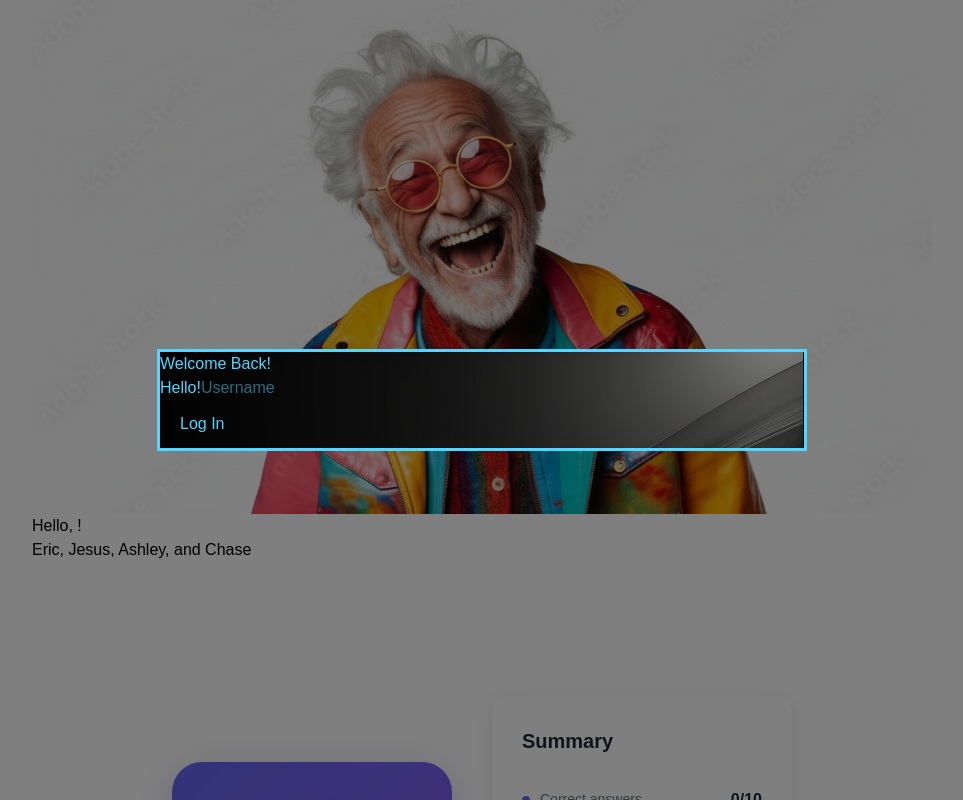
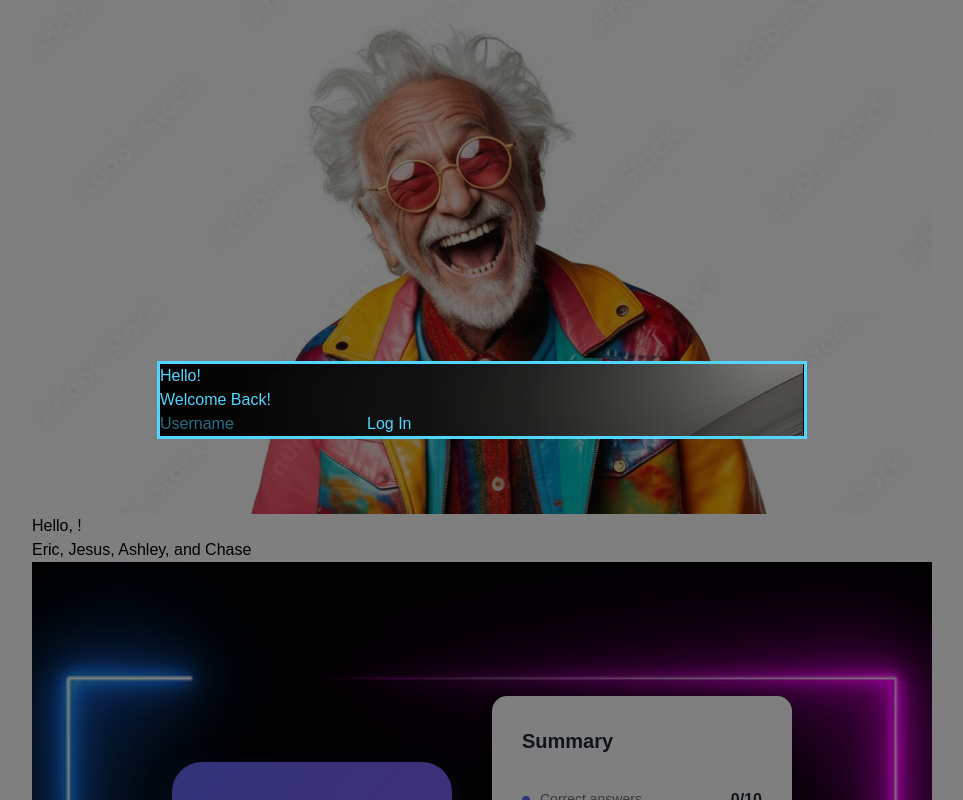
Before and after one commit to Ashleyrfj2/Trivia-unit4, a React (Vite) app in the folder Front end/: page /play/results in a window 1280 px wide. Shown: the top 800 px of the page, without its empty margins (158-1121 px from the left). Built offline with nearby package versions, Linux system fonts and the light colour scheme.

Commit message:
localstorage

```diff
--- a/Front end/src/components/shared/modal.jsx
+++ b/Front end/src/components/shared/modal.jsx
@@ -1,6 +1,3 @@
-
-//const [loginModal, setLoginModal] = useState(true);
-
 import {useState } from 'react';
 
 const Modal = ({ userNameLogIn, setLoginModal }) => {
@@ -26,16 +23,14 @@ return (
 
 
 
-	<div className="mockup-window border w-full content-center" id="modalview">
-	 <section className='login'> Welcome Back!
-	 <div className="grid place-content-center border-t border-base-30 h-90" id='modalconent'>Hello!
+	<div className="mockup-window border w-full" id="modalview">
+	 <div className="grid place-content-center border-t border-base-30 h-90">Hello!
+	 <p>Welcome Back!</p>
+      <input name="userName" onChange={handleInputChange} placeholder="Username" />
 
 
-<input type="text" placeholder="Username" className="input h-8 " onChange={handleInputChange}/>
-			<div>
-      <button className="btn btn-soft btn-accent h-4 w-40" onClick={handleSubmit}>Log In</button>
-	  </div>
-    </div></section></div>
+      <button onClick={handleSubmit}>Log In</button>
+    </div></div>
 )
 }
 
--- a/Front end/src/pages/GameplayPage/Gameplay.jsx
+++ b/Front end/src/pages/GameplayPage/Gameplay.jsx
@@ -75,8 +75,8 @@ loadQuestions();
 
   return (
            <div className="questionview">
-<div className="mockup-browser border-base-300 border w-full">
-  <div className="mockup-browser-toolbar">
+<div className="mockup-browser border-base-160 border w-full">
+  <div className="mockup-browser-toolbar" id='toolbar'>
     <div className="input">
       <QuestionView
         currentQuestion={state.currentQuestionIndex + 1}
--- a/Front end/src/pages/GameplayPage/gameplay.css
+++ b/Front end/src/pages/GameplayPage/gameplay.css
@@ -6,6 +6,9 @@ div#browser{
   width: 900px;
   height: 80vh;
   margin-bottom: 20px;
+  background-image: url('../../assets/gameplay.jpg');
+background-position: center;
+background-size: cover ;
 
 }
 
```
Also changed, not shown: Front end/src/assets/gameplay.jpg (added).
